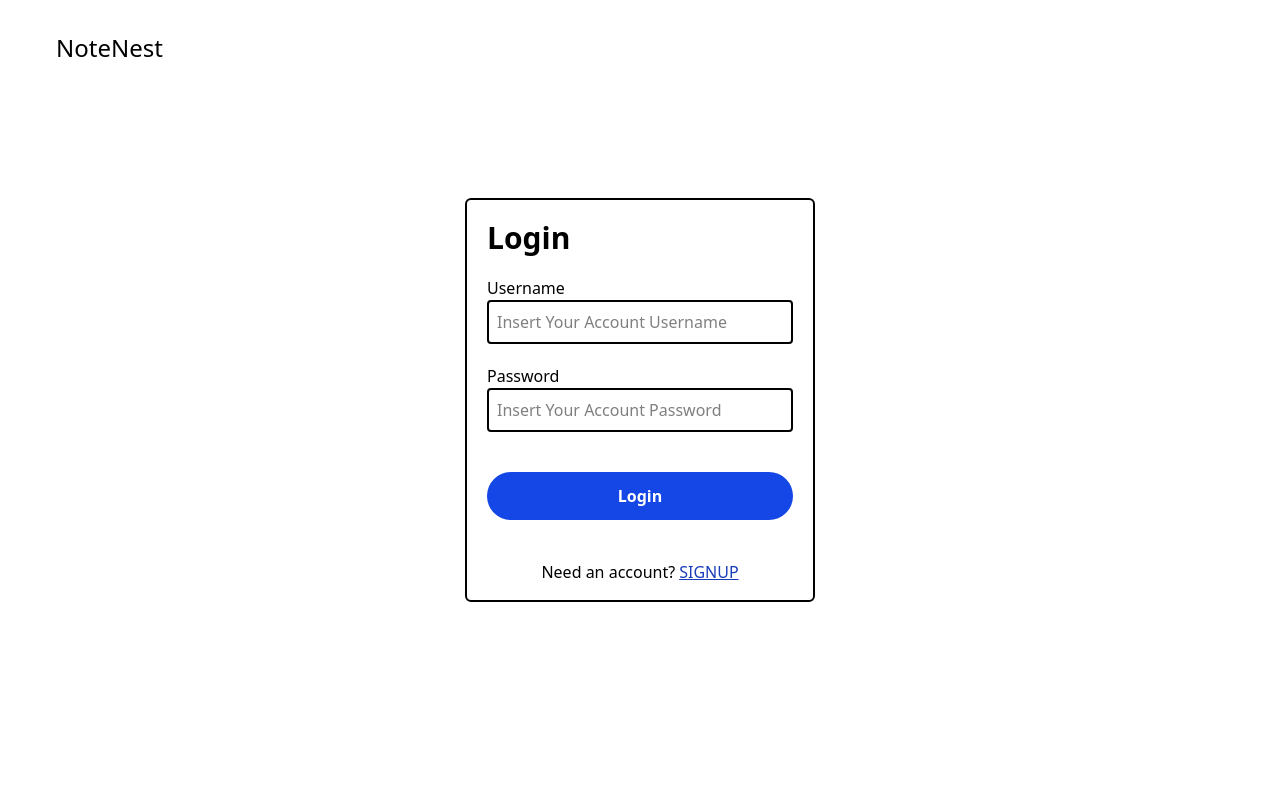
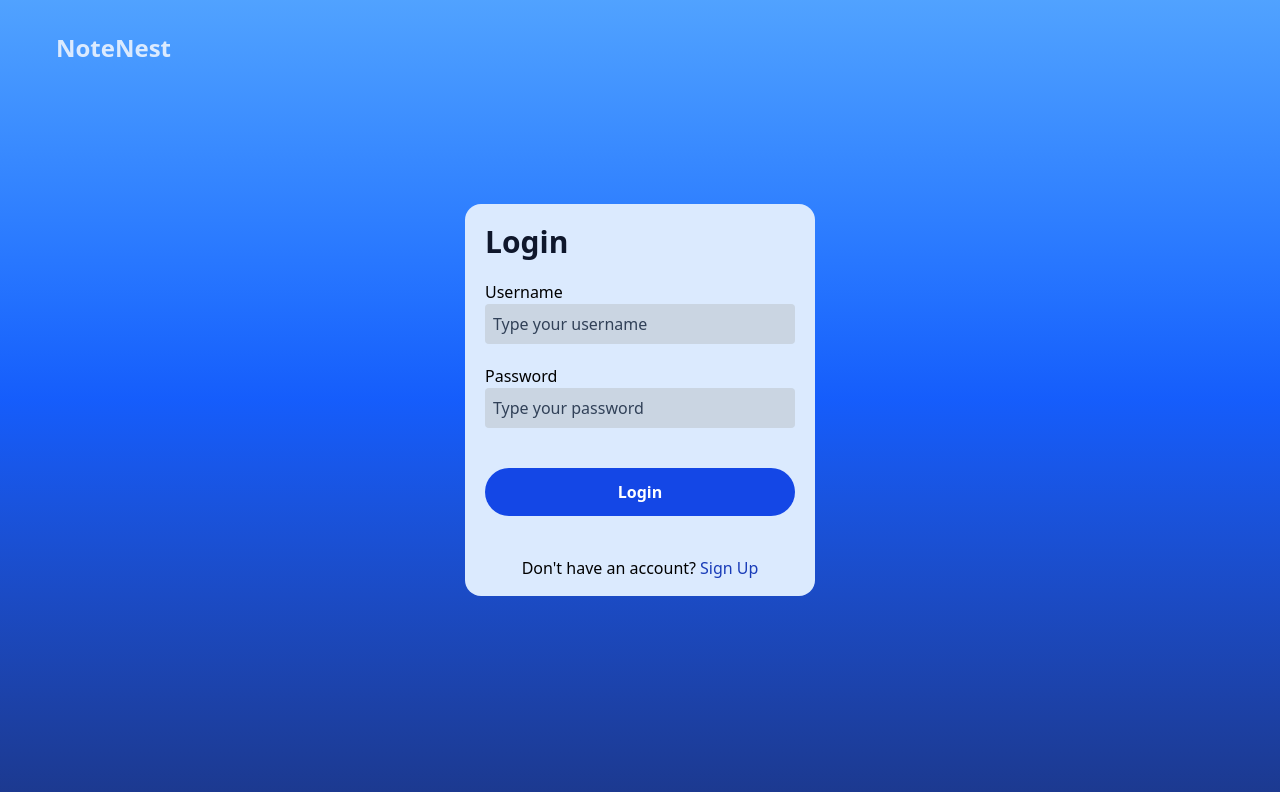
Before and after one commit to IhsanAlhakim/note-go-frontend, a React (Vite) app: page /login in a window 1280 px wide. Shown: the top 792 px of the page. Built offline with nearby package versions, Linux system fonts and the light colour scheme.

Commit message:
feat: Change color, font-weight, text input placeholder, border-radius, and login/signup button style when loading in login page and sign up page

```diff
--- a/src/components/login_page/LoginSignUpInputBox.tsx
+++ b/src/components/login_page/LoginSignUpInputBox.tsx
@@ -22,7 +22,9 @@ export default function LoginSignUpInputBox({
   return (
     <>
       <p>{title}</p>
-      <div className={`border-2 rounded-sm p-2 ${additionalStyles}`}>
+      <div
+        className={`border-0 rounded-sm p-2 bg-slate-300 ${additionalStyles}`}
+      >
         <input
           name={name}
           id={id}
@@ -31,7 +33,7 @@ export default function LoginSignUpInputBox({
           value={value}
           onChange={onChange}
           placeholder={placeholder}
-          className="w-full bg-transparent outline-none"
+          className="w-full bg-transparent outline-none placeholder-slate-700"
         />
       </div>
     </>
--- a/src/layout/LoginSignupLayout.tsx
+++ b/src/layout/LoginSignupLayout.tsx
@@ -4,14 +4,14 @@ import PagesContainer from "../components/note_page/PagesContainer";
 export default function LoginSignupLayout() {
   const location = useLocation();
   return (
-    <PagesContainer additionalStyles="flex justify-center items-center">
+    <PagesContainer additionalStyles="flex justify-center items-center bg-gradient-to-t from-blue-900 via-blue-600 to-blue-400">
       <div className="w-[100px] h-[100px] absolute left-14 top-8">
-        <h1 className="text-2xl">NoteNest</h1>
+        <h1 className="text-2xl font-bold text-blue-100">NoteNest</h1>
       </div>
-      <div className="w-[350px] h-fit border-2 rounded-md pt-5 pb-4 px-5">
+      <div className="w-[350px] h-fit border-0 rounded-2xl pt-5 pb-4 px-5 bg-blue-100">
         <div className="mb-5">
-          <h2 className="text-3xl font-semibold">
-            {location.pathname == "/login" ? "Login" : "SignUp"}
+          <h2 className="text-3xl font-bold text-slate-900">
+            {location.pathname == "/login" ? "Login" : "Sign Up"}
           </h2>
         </div>
         <Outlet />
--- a/src/pages/LoginPage.tsx
+++ b/src/pages/LoginPage.tsx
@@ -120,7 +120,7 @@ export default function LoginPage() {
           type="text"
           value={userData.username}
           onChange={handleChange}
-          placeholder="Insert Your Account Username"
+          placeholder="Type your username"
           additionalStyles="mb-5"
         />
 
@@ -131,25 +131,22 @@ export default function LoginPage() {
           type="password"
           value={userData.password}
           onChange={handleChange}
-          placeholder="Insert Your Account Password"
+          placeholder="Type your password"
         />
         <div
-          className={`w-full mt-10 flex justify-center ${
+          className={`w-full mt-10 flex justify-center hover:bg-blue-900 ${
             loading ? "bg-blue-300" : "bg-blue-700"
-          } text-white p-3 rounded-3xl font-semibold`}
+          } text-white p-3 rounded-3xl font-semibold transition-all`}
         >
           <button type="submit" disabled={loading}>
-            Login
+            {loading ? "Logging in..." : "Login"}
           </button>
         </div>
       </form>
       <div className="flex justify-center mt-10">
-        Need an account?
-        <a
-          href="/signup"
-          className="ml-1 text-blue-800 hover:text-black underline"
-        >
-          SIGNUP
+        Don't have an account?
+        <a href="/signup" className="ml-1 text-blue-800 hover:text-black">
+          Sign Up
         </a>
       </div>
     </>
--- a/src/pages/SignUpPage.tsx
+++ b/src/pages/SignUpPage.tsx
@@ -24,9 +24,8 @@ export interface newUserDataBody {
 }
 
 export default function SignUpPage() {
-
-  const navigate = useNavigate()
-  const {showToast} = useToast()
+  const navigate = useNavigate();
+  const { showToast } = useToast();
 
   const newUserDataStateDefaultValue = {
     email: "",
@@ -87,9 +86,8 @@ export default function SignUpPage() {
 
       setError(null);
       setNewUserData(newUserDataStateDefaultValue);
-      showToast("User Created")
-      navigate("/login")
-
+      showToast("User Created");
+      navigate("/login");
     } catch (err) {
       if (
         err instanceof ValidationError ||
@@ -129,7 +127,7 @@ export default function SignUpPage() {
           type="email"
           value={newUserData.email}
           onChange={handleChange}
-          placeholder="Insert Your Account Email"
+          placeholder="Type your email"
           additionalStyles="mb-3"
         />
         <LoginSignUpInputBox
@@ -139,7 +137,7 @@ export default function SignUpPage() {
           type="text"
           value={newUserData.username}
           onChange={handleChange}
-          placeholder="Insert Your Account Username"
+          placeholder="Type your username"
           additionalStyles="mb-3"
         />
 
@@ -150,7 +148,7 @@ export default function SignUpPage() {
           type="password"
           value={newUserData.password}
           onChange={handleChange}
-          placeholder="Insert Your Account Password"
+          placeholder="Type your Password"
           additionalStyles="mb-3"
         />
 
@@ -167,20 +165,17 @@ export default function SignUpPage() {
         <div
           className={`w-full mt-10 flex justify-center ${
             loading ? "bg-blue-300" : "bg-blue-700"
-          } text-white p-3 rounded-3xl font-semibold`}
+          } text-white p-3 rounded-3xl font-semibold hover:bg-blue-900 transition-all`}
         >
           <button type="submit" disabled={loading}>
-            SignUp
+            {loading ? "Creating account..." : "Sign Up"}
           </button>
         </div>
       </form>
       <div className="flex justify-center mt-10">
-        Already an User?
-        <a
-          href="/login"
-          className="ml-1 text-blue-800 hover:text-black underline"
-        >
-          LOGIN
+        Have an account?
+        <a href="/login" className="ml-1 text-blue-800 hover:text-black">
+          Login
         </a>
       </div>
     </>
```
